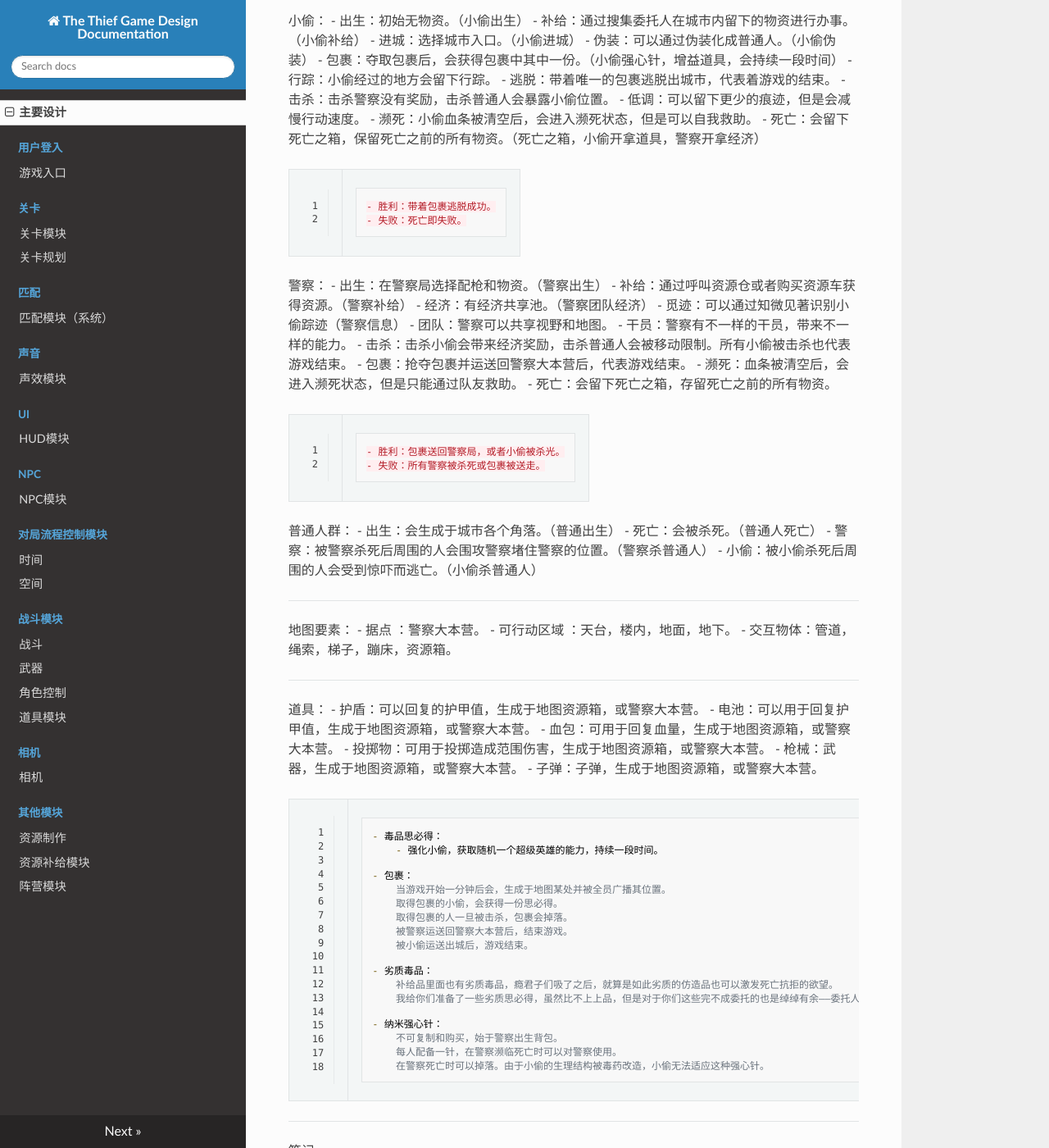
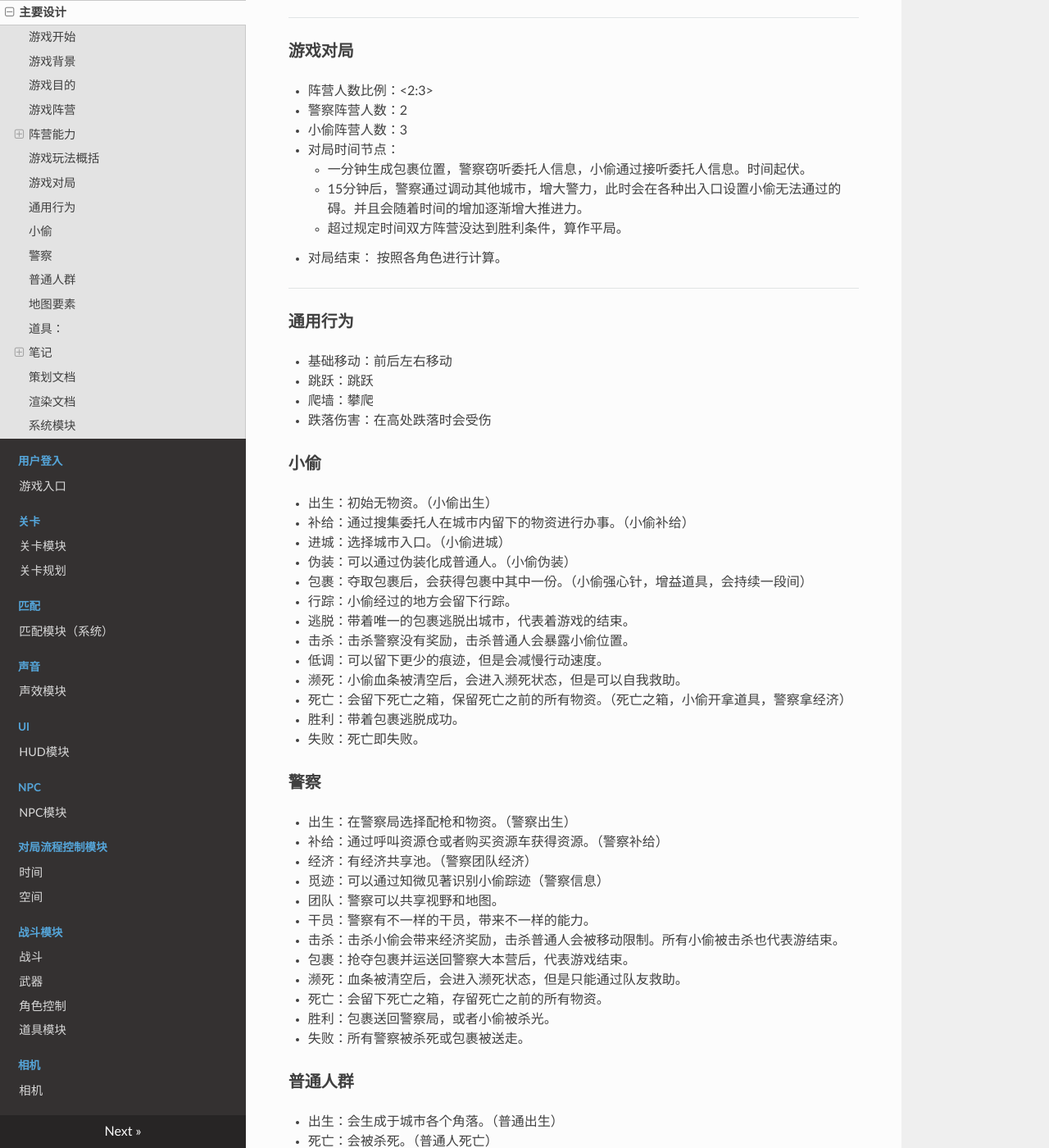
Before and after one commit to tonyzhenyu/ThiefGameDocumentation, an MkDocs documentation site: the page built from docs/index.md, in a window 1280 px wide and 1400 px high, scrolled down 1474 px. Shown: the whole window at 82% size. Built offline with MkDocs 1.6.1, drawn with Linux system fonts in a browser that asks for light colours; nearby versions of some CDN libraries; some of the changed text lies outside the part shown.

Commit message:
策划案提交

```diff
--- a/docs/index.md
+++ b/docs/index.md
@@ -1,281 +1,270 @@
 
 ## 游戏名字：鬼祟迷踪
 
------------------------------------------------------重新整理
+重新整理
 
-游戏开始：
+---
 
-    - 小偷通过选择入口进入城市 - 通过搜集城市内资源
-    - 警察出生在警察大本营 - 通过出生配枪
 
-    - 游戏开始一分钟后会向所有人广播包裹的指定位置（位置每局随机产生）
-    - 第一个收集到包裹的人将会广播所有人，包裹已经被夺取
-    - 警察发现并搜寻小偷 将其击毙
+### 游戏开始
 
-游戏背景：
+- 小偷通过选择入口进入城市 - 通过搜集城市内资源
+- 警察出生在警察大本营 - 通过出生配枪
+- 游戏开始一分钟后会向所有人广播包裹的指定位置（位置每局随机产生）
+- 第一个收集到包裹的人将会广播所有人，包裹已经被夺取
+- 警察发现并搜寻小偷 将其击毙
 
-    罪恶都市，犯罪率高，毒品毒枭都市。
-    入口过关检查。
+### 游戏背景
 
-    瘾君子，受委托于委托人，报酬是事后分一杯羹。
+<p>罪恶都市，犯罪率高，毒品毒枭都市。
+入口过关检查。</p>
 
-    故事发生在罪恶横行的城市，犯罪率高，来往的商人也专注于毒品生意。
-    一些商人或委托人需要运送一批毒品到境外，由于城市守卫森严，于是委托一些有瘾君子去运送包裹。
+<p>瘾君子，受委托于委托人，报酬是事后分一杯羹。
+故事发生在罪恶横行的城市，犯罪率高，来往的商人也专注于毒品生意。
+一些商人或委托人需要运送一批毒品到境外，由于城市守卫森严，于是委托一些有瘾君子运送包裹。</p>
+<p>警察早已通过卧底得知此计划，并且监听了全程的电话通信，得知委托人发出包裹的位置并派出警力进行通缉。</p>
 
-    警察早已通过卧底得知此计划，并且监听了全程的电话通信，得知委托人发出包裹的位置，并派出警力进行通缉。
+### 游戏目的
+- 小偷：争夺偷取指定包裹 逃脱
+- 警察：小偷全灭 将包裹运送回大本营
 
-游戏目的：
-    小偷：争夺偷取指定包裹 逃脱
-    警察：小偷全灭 将包裹运送回大本营
+### 游戏阵营
+- 小偷/个人
+- 警察/团队
+- 普通/npc
 
-游戏阵营：
-    小偷 个人
-    警察 团队
-    普通npc
-
-阵营能力：
-    小偷
-        伪装成npc
-        角色
-
-    警察
-        有不同能力的干员 可以寻踪觅迹
-        拥有团队共享资金池 可以呼唤空头仓或无人机，
+### 阵营能力
+#### 小偷
+- 伪装成npc
+- 角色
+#### 警察
+- 有不同能力的干员 可以寻踪觅迹
+- 拥有团队共享资金池 可以呼唤空头仓或无人机，
 
 -------------------------------------------------------
 
-游戏玩法概括：
-    多人联机的游戏。
-    玩家可以选择警察或小偷。
-    游戏中有一个主要的包裹，包裹内藏着毒品思必得。
-    小偷宗旨别被抓。
-    警察守卫这座该死的城市。
+### 游戏玩法概括
+- 多人联机的游戏。
+- 玩家可以选择警察或小偷。
+- 游戏中有一个主要的包裹，包裹内藏着毒品思必得。
+- 小偷宗旨别被抓。
+- 警察守卫这座该死的城市。
 
 -------------------------------------------------------
 
-游戏对局：
-    - 阵营人数比例：<2:3>
-    - 警察阵营人数：2
-    - 小偷阵营人数：3
-    - 对局时间节点：
-        一分钟生成包裹位置，警察窃听委托人信息，小偷通过接听委托人信息。
-        时间起伏。
-        15分钟后，警察通过调动其他城市，增大警力，此时会在各种出入口设置小偷无法通过的障碍。并且会随着时间的增加逐渐增大推进力。
-        超过规定时间双方阵营没达到胜利条件，算作平局。
-    - 对局结束：
-        按照各角色进行计算。
+### 游戏对局
+- 阵营人数比例：<2:3>
+- 警察阵营人数：2
+- 小偷阵营人数：3
+- 对局时间节点：
+    + 一分钟生成包裹位置，警察窃听委托人信息，小偷通过接听委托人信息。时间起伏。
+    + 15分钟后，警察通过调动其他城市，增大警力，此时会在各种出入口设置小偷无法通过的碍。并且会随着时间的增加逐渐增大推进力。
+    + 超过规定时间双方阵营没达到胜利条件，算作平局。
+- 对局结束：
+按照各角色进行计算。
 
 -------------------------------------------------------
 
-通用行为：
-    - 基础移动：前后左右移动
-    - 跳跃：跳跃
-    - 爬墙：攀爬
+### 通用行为
+- 基础移动：前后左右移动
+- 跳跃：跳跃
+- 爬墙：攀爬
 
-    - 跌落伤害：在高处跌落时会受伤
+- 跌落伤害：在高处跌落时会受伤
 
-小偷：
-    - 出生：初始无物资。（小偷出生）
-    - 补给：通过搜集委托人在城市内留下的物资进行办事。（小偷补给）
-    - 进城：选择城市入口。（小偷进城）
-    - 伪装：可以通过伪装化成普通人。（小偷伪装）
-    - 包裹：夺取包裹后，会获得包裹中其中一份。（小偷强心针，增益道具，会持续一段时间）
-    - 行踪：小偷经过的地方会留下行踪。
-    - 逃脱：带着唯一的包裹逃脱出城市，代表着游戏的结束。
-    - 击杀：击杀警察没有奖励，击杀普通人会暴露小偷位置。
-    - 低调：可以留下更少的痕迹，但是会减慢行动速度。
-    - 濒死：小偷血条被清空后，会进入濒死状态，但是可以自我救助。
-    - 死亡：会留下死亡之箱，保留死亡之前的所有物资。（死亡之箱，小偷开拿道具，警察开拿经济）
+### 小偷
+- 出生：初始无物资。（小偷出生）
+- 补给：通过搜集委托人在城市内留下的物资进行办事。（小偷补给）
+- 进城：选择城市入口。（小偷进城）
+- 伪装：可以通过伪装化成普通人。（小偷伪装）
+- 包裹：夺取包裹后，会获得包裹中其中一份。（小偷强心针，增益道具，会持续一段间）
+- 行踪：小偷经过的地方会留下行踪。
+- 逃脱：带着唯一的包裹逃脱出城市，代表着游戏的结束。
+- 击杀：击杀警察没有奖励，击杀普通人会暴露小偷位置。
+- 低调：可以留下更少的痕迹，但是会减慢行动速度。
+- 濒死：小偷血条被清空后，会进入濒死状态，但是可以自我救助。
+- 死亡：会留下死亡之箱，保留死亡之前的所有物资。（死亡之箱，小偷开拿道具，警察拿经济）
+- 胜利：带着包裹逃脱成功。
+- 失败：死亡即失败。
 
-    - 胜利：带着包裹逃脱成功。
-    - 失败：死亡即失败。
+### 警察
+- 出生：在警察局选择配枪和物资。（警察出生）
+- 补给：通过呼叫资源仓或者购买资源车获得资源。（警察补给）
+- 经济：有经济共享池。（警察团队经济）
+- 觅迹：可以通过知微见著识别小偷踪迹（警察信息）
+- 团队：警察可以共享视野和地图。
+- 干员：警察有不一样的干员，带来不一样的能力。
+- 击杀：击杀小偷会带来经济奖励，击杀普通人会被移动限制。所有小偷被击杀也代表游结束。
+- 包裹：抢夺包裹并运送回警察大本营后，代表游戏结束。
+- 濒死：血条被清空后，会进入濒死状态，但是只能通过队友救助。
+- 死亡：会留下死亡之箱，存留死亡之前的所有物资。
+- 胜利：包裹送回警察局，或者小偷被杀光。
+- 失败：所有警察被杀死或包裹被送走。
 
-警察：
-    - 出生：在警察局选择配枪和物资。（警察出生）
-    - 补给：通过呼叫资源仓或者购买资源车获得资源。（警察补给）
-    - 经济：有经济共享池。（警察团队经济）
-    - 觅迹：可以通过知微见著识别小偷踪迹（警察信息）
-    - 团队：警察可以共享视野和地图。
-    - 干员：警察有不一样的干员，带来不一样的能力。
-    - 击杀：击杀小偷会带来经济奖励，击杀普通人会被移动限制。所有小偷被击杀也代表游戏结束。
-    - 包裹：抢夺包裹并运送回警察大本营后，代表游戏结束。
-    - 濒死：血条被清空后，会进入濒死状态，但是只能通过队友救助。
-    - 死亡：会留下死亡之箱，存留死亡之前的所有物资。
-
-    - 胜利：包裹送回警察局，或者小偷被杀光。
-    - 失败：所有警察被杀死或包裹被送走。
-
-普通人群：
-    - 出生：会生成于城市各个角落。（普通出生）
-    - 死亡：会被杀死。（普通人死亡）
-    - 警察：被警察杀死后周围的人会围攻警察堵住警察的位置。（警察杀普通人）
-    - 小偷：被小偷杀死后周围的人会受到惊吓而逃亡。（小偷杀普通人）
+### 普通人群
+- 出生：会生成于城市各个角落。（普通出生）
+- 死亡：会被杀死。（普通人死亡）
+- 警察：被警察杀死后周围的人会围攻警察堵住警察的位置。（警察杀普通人）
+- 小偷：被小偷杀死后周围的人会受到惊吓而逃亡。（小偷杀普通人）
 
 ------------------------------------------------------
 
-地图要素：
-    - 据点 ：警察大本营。
-    - 可行动区域 ：天台，楼内，地面，地下。
-    - 交互物体：管道，绳索，梯子，蹦床，资源箱。
+### 地图要素
+- 据点 ：警察大本营。
+- 可行动区域 ：天台，楼内，地面，地下。
+- 交互物体：管道，绳索，梯子，蹦床，资源箱。
 
 ------------------------------------------------------
 
-道具：
-    - 护盾：可以回复的护甲值，生成于地图资源箱，或警察大本营。
-    - 电池：可以用于回复护甲值，生成于地图资源箱，或警察大本营。
-    - 血包：可用于回复血量，生成于地图资源箱，或警察大本营。
-    - 投掷物：可用于投掷造成范围伤害，生成于地图资源箱，或警察大本营。
-    - 枪械：武器，生成于地图资源箱，或警察大本营。
-    - 子弹：子弹，生成于地图资源箱，或警察大本营。
+### 道具：
+- 护盾：可以回复的护甲值，生成于地图资源箱，或警察大本营。
+- 电池：可以用于回复护甲值，生成于地图资源箱，或警察大本营。
+- 血包：可用于回复血量，生成于地图资源箱，或警察大本营。
+- 投掷物：可用于投掷造成范围伤害，生成于地图资源箱，或警察大本营。
+- 枪械：武器，生成于地图资源箱，或警察大本营。
+- 子弹：子弹，生成于地图资源箱，或警察大本营。
+- 毒品思必得：
+- 强化小偷，获取随机一个超级英雄的能力，持续一段时间。
 
-    - 毒品思必得：
-        - 强化小偷，获取随机一个超级英雄的能力，持续一段时间。
+<p>包裹：
+当游戏开始一分钟后会，生成于地图某处并被全员广播其位置。
+取得包裹的小偷，会获得一份思必得。
+取得包裹的人一旦被击杀，包裹会掉落。
+被警察运送回警察大本营后，结束游戏。
+被小偷运送出城后，游戏结束。</p>
 
-    - 包裹：
-        当游戏开始一分钟后会，生成于地图某处并被全员广播其位置。
-        取得包裹的小偷，会获得一份思必得。
-        取得包裹的人一旦被击杀，包裹会掉落。
-        被警察运送回警察大本营后，结束游戏。
-        被小偷运送出城后，游戏结束。
+<p>劣质毒品
+补给品里面也有劣质毒品，瘾君子们吸了之后，就算是如此劣质的仿造品也可以激发亡抗拒的欲望。
+我给你们准备了一些劣质思必得，虽然比不上上品，但是对于你们这些完不成委托的是绰绰有余——委托人书</p>
 
-    - 劣质毒品：
-        补给品里面也有劣质毒品，瘾君子们吸了之后，就算是如此劣质的仿造品也可以激发死亡抗拒的欲望。
-        我给你们准备了一些劣质思必得，虽然比不上上品，但是对于你们这些完不成委托的也是绰绰有余——委托人书
-
-    - 纳米强心针：
-        不可复制和购买，始于警察出生背包。
-        每人配备一针，在警察濒临死亡时可以对警察使用。
-        在警察死亡时可以掉落。由于小偷的生理结构被毒药改造，小偷无法适应这种强心针。
+<p>纳米强心针：
+不可复制和购买，始于警察出生背包。
+每人配备一针，在警察濒临死亡时可以对警察使用。
+在警察死亡时可以掉落。由于小偷的生理结构被毒药改造，小偷无法适应这种强心针。</p>
 
 ------------------------------------------------------
 
-笔记
+### 笔记
 
 
-警察 - 寻血猎犬 足迹 共享资金池（直升机，无人机，障碍，补给仓） 多种干员
-小偷 - 角色性能高 信息不共享 角色外貌能改变
+- 警察 - 寻血猎犬 足迹 共享资金池（直升机，无人机，障碍，补给仓） 多种干员
+- 小偷 - 角色性能高 信息不共享 角色外貌能改变
 
-枪性能一致 试验场
+- 枪性能一致 试验场
 
-包裹 - 对于警察 没搜索之前 不会高亮
-包裹 - 小偷 能知道，包裹的位置 能准确找到包裹。
-    小偷捡到包裹之后，增益。体现包裹的牛逼。
+- 包裹 - 对于警察 没搜索之前 不会高亮
+- 包裹 - 小偷 能知道，包裹的位置 能准确找到包裹。
+    - 小偷捡到包裹之后，增益。体现包裹的牛逼。
 
-委托人想要运送包裹，报酬是包裹内部分，
-    会有路人npc 小偷可以潜行 小偷和npc长得一样 警察需要扫描才能知道足迹。
+- 委托人想要运送包裹，报酬是包裹内部分，
+    - 会有路人npc 小偷可以潜行 小偷和npc长得一样 警察需要扫描才能知道足迹。
 
-地图是一座城市 入口：小偷要从各地方潜入 。
+- 地图是一座城市 入口：小偷要从各地方潜入 。
 
-潜入 先不复活
+- 潜入 先不复活
 
-背景：
-    罪恶都市
+- 背景：罪恶都市
 
-设施：
-    警察大本营 警察的人从大本营出来
-    普通房子
-    地铁站
-    下水道
-    大风扇
-    天台
+#### 设施：
+- 警察大本营 警察的人从大本营出来
+- 普通房子
+- 地铁站
+- 下水道
+- 大风扇
+- 天台
+- 天台
+- 楼内
+- 地面
+- 地下
 
-    天台-
-    楼内-
-    地面-
-    地下-
+- 出入口一致。
 
-出入口一致。
+- 出口
+    + 收费站
+    + 下水道
+    + 码头
 
-出口：
-    收费站
-    下水道
-    码头
+- 路线：
+    + 屋檐
+    + 房顶
+    + 绳索
+    + 下水道
+    + 高速公路
+    + 爬墙
 
-路线：
-    屋檐
-    房顶
-    绳索
-    下水道
-    高速公路
-    爬墙
+- 包裹：每一局都不一样的功能。变成超级英雄的某一种能力，持续一段时间。
+- 小偷：抢夺唯一的包裹并运送出去
 
-包裹：每一局都不一样的功能。变成超级英雄的某一种能力，持续一段时间。
-小偷：抢夺唯一的包裹并运送出去
+- 警察目的：小偷全灭 或者 运送包裹到警察大本营
 
-警察目的：小偷全灭 或者 运送包裹到警察大本营
+- 战斗：
+- 武器一致 枪一样
 
-战斗：
-武器一致 枪一样
+- 地上可以捡到物资
+- 警察不能开物资箱子
+- 警察从本营配枪
 
-地上可以捡到物资
-警察不能开物资箱子
-警察从本营配枪
+- 濒死状态 - 可自救（扣血量上限）
 
-濒死状态 - 可自救（扣血量上限）
+- 手雷- 铝热剂 碎片手雷
+- 枪 - 手枪 自动步枪
 
-手雷- 铝热剂 碎片手雷
-枪 - 手枪 自动步枪
+- 警察驱散人群
 
-警察驱散人群
-
-警察杀普通人 - 惩罚 经济减少 人群障碍
-小偷杀普通人 - 惩罚 人群解散
+- 警察杀普通人 - 惩罚 经济减少 人群障碍
+- 小偷杀普通人 - 惩罚 人群解散
 
 ------------------------------------------------------
 
-策划文档
+### 策划文档
 
-游戏入口：登录系统（注册登录）
-匹配模块：匹配系统（选阵营和角色，匹配）
-
-关卡模块：有不同的关卡（和apex一样有不同的地图轮换）
-对局流程控制模块：游戏流程控制 出生点 入口 出口 时间流程
-资源补给模块：生成资源
-
-NPC：NPC
-角色控制模块：角色控制器
-相机模块：相机控制器
-阵营模块：团队或个人
-道具模块：道具 投掷物 血包
-武器模块：改变角色行为
-战斗模块：伤害 血量
-
-HUD模块：显示UI
-声效模块：播放声音
-
-资源制作：动画，特效，音效，建筑模型，天空盒，2D精灵，UI
+- 游戏入口：登录系统（注册登录）
+- 匹配模块：匹配系统（选阵营和角色，匹配）
+- 关卡模块：有不同的关卡（和apex一样有不同的地图轮换）
+- 对局流程控制模块：游戏流程控制 出生点 入口 出口 时间流程
+- 资源补给模块：生成资源
+- NPC：NPC
+- 角色控制模块：角色控制器
+- 相机模块：相机控制器
+- 阵营模块：团队或个人
+- 道具模块：道具 投掷物 血包
+- 武器模块：改变角色行为
+- 战斗模块：伤害 血量
+- HUD模块：显示UI
+- 声效模块：播放声音
+- 资源制作：动画，特效，音效，建筑模型，天空盒，2D精灵，UI
 
 -------------------------------------------------------
 
-渲染文档
+### 渲染文档
 
-UI渲染：
-天空盒渲染：
-
-雾效渲染：
-
-角色渲染：
-地形渲染：
-静态模型渲染：
-
-屏幕空间渲染：
+- UI渲染
+- 天空盒渲染
+- 雾效渲染
+- 角色渲染
+- 地形渲染
+- 静态模型渲染
+- 屏幕空间渲染
+- 光照烘焙
 
 -------------------------------------------------------
 
-游戏入口
-匹配模块
-关卡模块
-对局流程控制
-资源补给模块
-NPC
-角色控制模块
-相机模块
-阵营模块
-道具模块
-武器模块
-战斗模块
-HUD模块
-声效模块
-资源制作
+### 系统模块
+
+- 游戏入口
+- 匹配模块
+- 关卡模块
+- 对局流程控制
+- 资源补给模块
+- NPC
+- 角色控制模块
+- 相机模块
+- 阵营模块
+- 道具模块
+- 武器模块
+- 战斗模块
+- HUD模块
+- 声效模块
+- 资源制作
 
 -------------------------------------------------------
--- a/docs/资源补给模块/redme.md
+++ b/docs/资源补给模块/redme.md
@@ -0,0 +1,6 @@
+## 补给箱
+
+### 概述
+    补给箱会根据游戏时间随机在地图中刷新
+
+###
--- a/mkdocs.yml
+++ b/mkdocs.yml
@@ -29,11 +29,11 @@
   - 道具模块: 道具模块/道具模块.md
 - '相机':
   - 相机: 相机模块/相机模块.md
-
-- '其他模块' :
+- '资源模块' :
   - 资源制作: 资源制作/redme.md
   - 资源补给模块: 资源补给模块/redme.md
-  - 阵营模块: 阵营模块/redme.md
+- '阵营模块':
+  - 阵营: 阵营模块/redme.md
 
 markdown_extensions:
   - admonition  # 提示块
```
Also changed, not shown: docs/关卡模块/关卡模块系统策划案.md (+1 -1 lines), docs/武器模块/redme.md (+4 -0 lines), docs/相机模块/相机模块.md (+30 -9 lines), docs/角色控制模块/角色控制模块.md (+6 -0 lines), docs/相机模块/Cam_IMG01.png (added), docs/相机模块/Cam_IMG02.png (added), docs/相机模块/Cam_IMG03.png (added).
